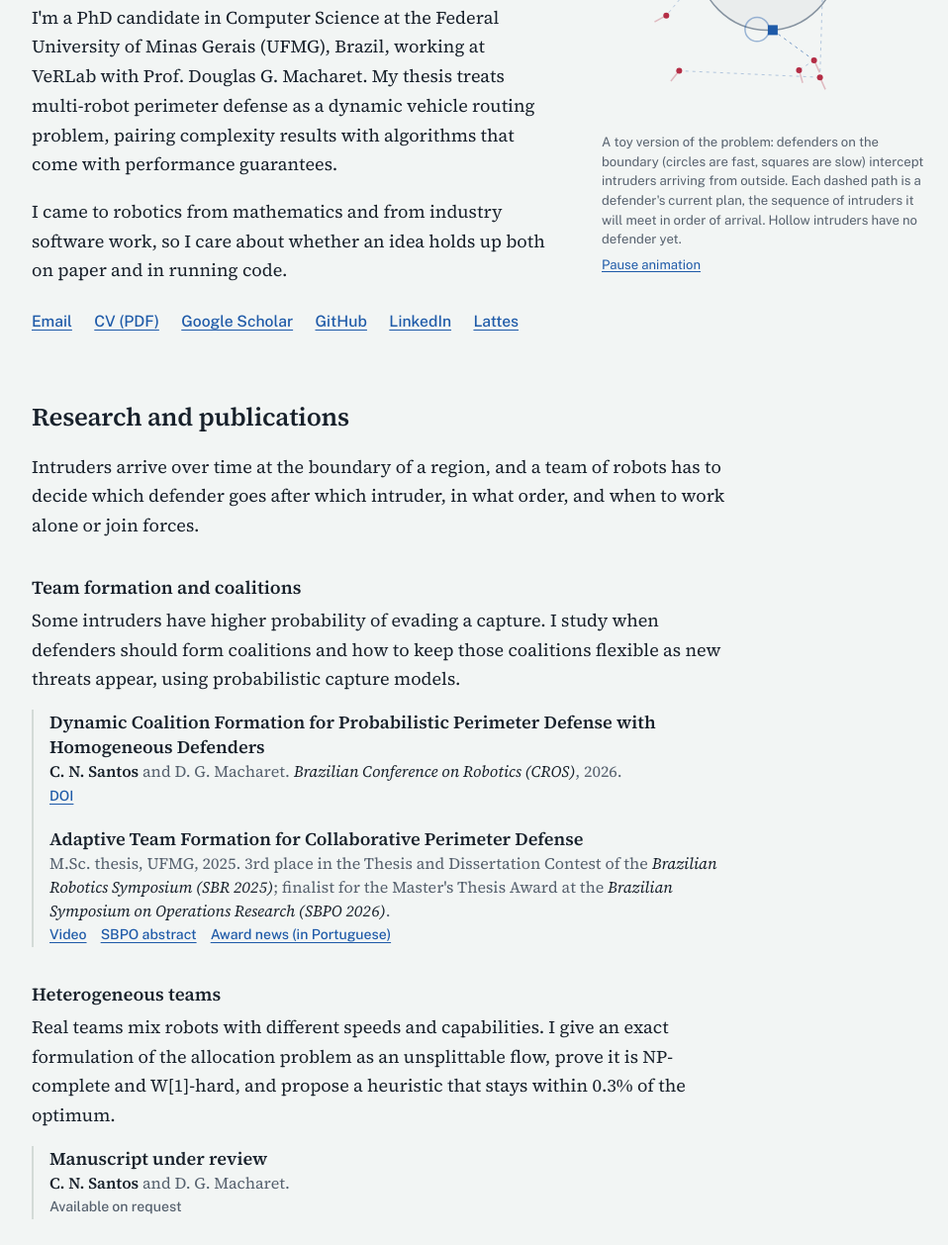
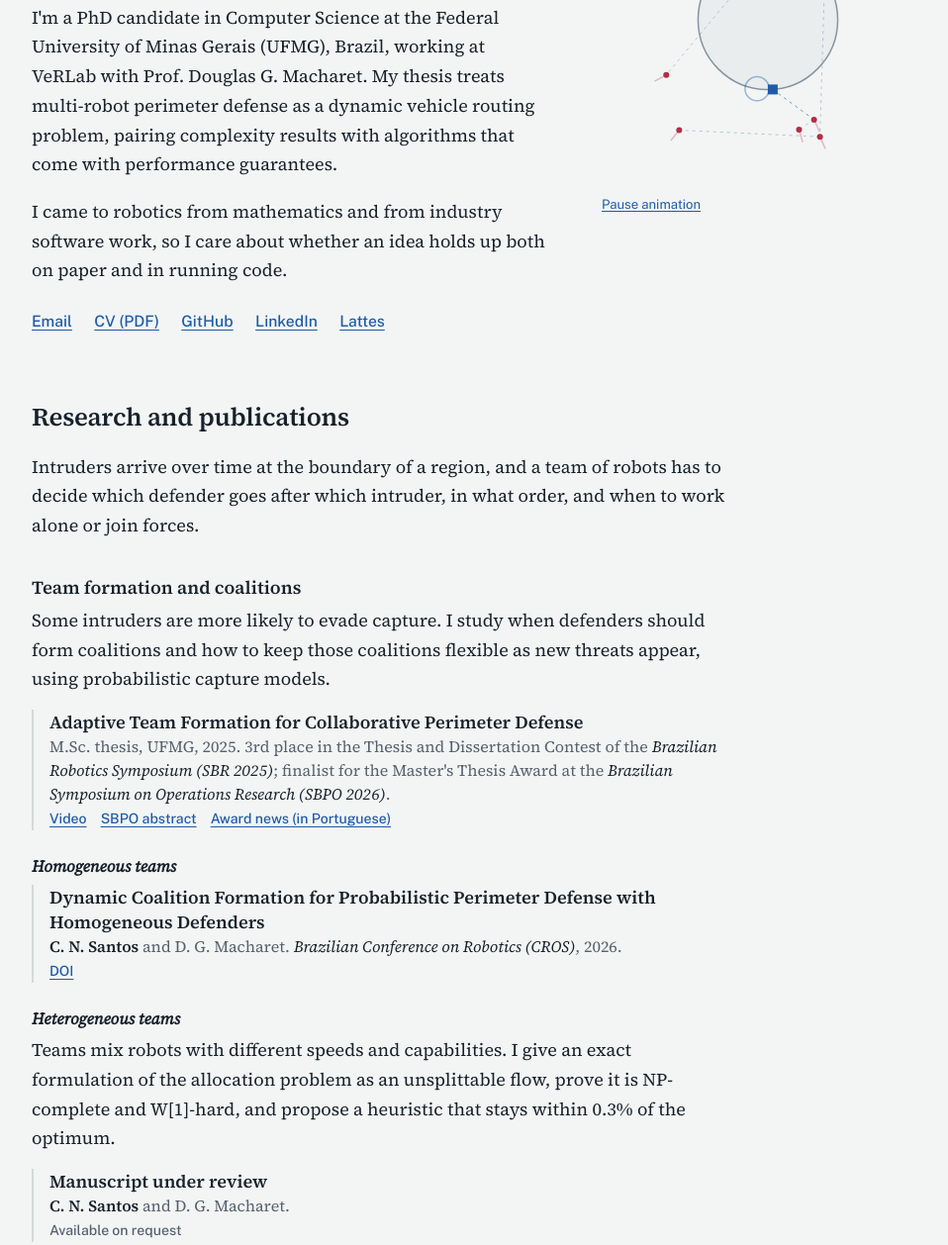
Before and after one commit to sncleito/sncleito.github.io, a plain HTML site: page index.html in a window 1280 px wide. Shown: the part 374-1632 px from the top of the page at 99% size, without its empty margins (152-1110 px from the left). Drawn offline with nearby package versions, Linux system fonts and the light colour scheme.

Commit message:
Refactor index.html for improved layout and content
Adjusted styling and layout for various elements, including figcaption and theme sections. Updated text content for clarity and organization.

```diff
--- a/index.html
+++ b/index.html
@@ -71,7 +71,7 @@
 
   .sim { margin: 0; }
   .sim canvas { display: block; width: 100%; aspect-ratio: 1 / 1; }
-  .sim figcaption { font-family: var(--sans); font-size: 0.82rem; line-height: 1.5; color: var(--muted); margin-top: 0.4rem; }
+  .sim figcaption { font-family: var(--sans); font-size: 0.82rem; line-height: 1.5; color: var(--muted); margin-top: 0.2rem; }
   .sim button {
     font: inherit; color: var(--link); background: none; border: 0; padding: 0; margin-top: 0.35rem;
     text-decoration: underline; text-underline-offset: 0.18em; cursor: pointer;
@@ -94,7 +94,9 @@
   .pub-links { font-family: var(--sans); font-size: 0.88rem; font-weight: 500; }
   .theme { margin-top: 2.25rem; }
   .theme h3 { margin-top: 0; }
-  .theme .pubs { margin-top: 0.9rem; padding-left: 1rem; border-left: 2px solid var(--rule); }
+  .theme .pubs { margin: 0.9rem 0 0; padding-left: 1rem; border-left: 2px solid var(--rule); }
+  .theme h4 { font-size: 1.02rem; font-weight: 600; font-style: italic; line-height: 1.3; margin: 1.6rem 0 0.4rem; }
+  .theme h4 + .pubs { margin-top: 0.5rem; }
   .pub-links { display: block; margin-top: 0.1rem; color: var(--muted); }
 
   /* Experience, education, awards */
@@ -123,7 +125,6 @@
   <nav class="nav" aria-label="Sections">
     <a href="#research">Research</a>
     <a href="#experience">Experience</a>
-    <a href="#more">Outside the lab</a>
     <a href="cv.pdf">CV</a>
   </nav>
 
@@ -137,8 +138,6 @@
       <ul class="links">
         <li><a href="mailto:santos.neves.cleiton@gmail.com">Email</a></li>
         <li><a href="cv.pdf">CV (PDF)</a></li>
-        <!-- TODO: replace YOUR_ID with your Google Scholar user id -->
-        <li><a href="https://scholar.google.com/citations?user=YOUR_ID">Google Scholar</a></li>
         <li><a href="https://github.com/sncleito">GitHub</a></li>
         <li><a href="https://www.linkedin.com/in/sncleito">LinkedIn</a></li>
         <li><a href="http://lattes.cnpq.br/4637438167486690">Lattes</a></li>
@@ -148,8 +147,7 @@
     <figure class="sim">
       <canvas id="sim" role="img" aria-label="Animated simulation: defenders on a circular perimeter follow planned sequences of interceptions as intruders arrive from outside."></canvas>
       <figcaption>
-        A toy version of the problem: defenders on the boundary (circles are fast, squares are slow) intercept intruders arriving from outside. Each dashed path is a defender's current plan, the sequence of intruders it will meet in order of arrival. Hollow intruders have no defender yet.
-        <br><button type="button" id="sim-toggle">Pause animation</button>
+        <button type="button" id="sim-toggle">Pause animation</button>
       </figcaption>
     </figure>
   </header>
@@ -161,24 +159,26 @@
 
       <div class="theme">
         <h3>Team formation and coalitions</h3>
-        <p>Some intruders have higher probability of evading a capture. I study when defenders should form coalitions and how to keep those coalitions flexible as new threats appear, using probabilistic capture models.</p>
+        <p>Some intruders are more likely to evade capture. I study when defenders should form coalitions and how to keep those coalitions flexible as new threats appear, using probabilistic capture models.</p>
+        <ul class="pubs">
+          <li>
+            <span class="pub-title">Adaptive Team Formation for Collaborative Perimeter Defense</span>
+            <span class="pub-meta">M.Sc. thesis, UFMG, 2025. 3rd place in the Thesis and Dissertation Contest of the <em>Brazilian Robotics Symposium (SBR 2025)</em>; finalist for the Master's Thesis Award at the <em>Brazilian Symposium on Operations Research (SBPO 2026)</em>.</span>
+            <span class="pub-links"><a href="https://www.youtube.com/watch?v=72XSBuPtcz8">Video</a>&emsp;<a href="https://proceedings.science/sbpo-2026/autores/cleiton-neves-santos?lang=pt-br">SBPO abstract</a>&emsp;<a href="https://dcc.ufmg.br/alunos-do-verlab-dcc-sao-premiados-no-concurso-de-teses-e-dissertacoes-em-robotica/">Award news (in Portuguese)</a></span>
+          </li>
+        </ul>
+
+        <h4>Homogeneous teams</h4>
         <ul class="pubs">
           <li>
             <span class="pub-title">Dynamic Coalition Formation for Probabilistic Perimeter Defense with Homogeneous Defenders</span>
             <span class="pub-meta"><strong>C. N. Santos</strong> and D. G. Macharet. <em>Brazilian Conference on Robotics (CROS)</em>, 2026.</span>
             <span class="pub-links"><a href="https://doi.org/10.1109/CROS69211.2026.11565814">DOI</a></span>
           </li>
-          <li>
-            <span class="pub-title">Adaptive Team Formation for Collaborative Perimeter Defense</span>
-            <span class="pub-meta">M.Sc. thesis, UFMG, 2025. 3rd place in the Thesis and Dissertation Contest of the <em>Brazilian Robotics Symposium (SBR 2025)</em>; finalist for the Master's Thesis Award at the <em>Brazilian Symposium on Operations Research (SBPO 2026)</em>.</span>
-            <span class="pub-links"><a href="https://www.youtube.com/watch?v=72XSBuPtcz8">Video</a>&emsp;<a href="https://proceedings.science/sbpo-2026/autores/cleiton-neves-santos?lang=pt-br">SBPO abstract</a>&emsp;<a href="https://dcc.ufmg.br/alunos-do-verlab-dcc-sao-premiados-no-concurso-de-teses-e-dissertacoes-em-robotica/">Award news (in Portuguese)</a></span>
-          </li>
         </ul>
-      </div>
 
-      <div class="theme">
-        <h3>Heterogeneous teams</h3>
-        <p>Real teams mix robots with different speeds and capabilities. I give an exact formulation of the allocation problem as an unsplittable flow, prove it is NP-complete and W[1]-hard, and propose a heuristic that stays within 0.3% of the optimum.</p>
+        <h4>Heterogeneous teams</h4>
+        <p>Teams mix robots with different speeds and capabilities. I give an exact formulation of the allocation problem as an unsplittable flow, prove it is NP-complete and W[1]-hard, and propose a heuristic that stays within 0.3% of the optimum.</p>
         <ul class="pubs">
           <li>
             <!-- Title and venue withheld while under review. Add them once accepted. -->
@@ -233,7 +233,7 @@
           <span class="dates">2025 – 2029 (expected)</span>
         </li>
         <li>
-          <div><strong>M.Sc. in Computer Science</strong><span class="org">UFMG advised by Prof. Douglas G. Macharet</span></div>
+          <div><strong>M.Sc. in Computer Science</strong><span class="org">UFMG, advised by Prof. Douglas G. Macharet</span></div>
           <span class="dates">2023 – 2025</span>
         </li>
         <li>
```
